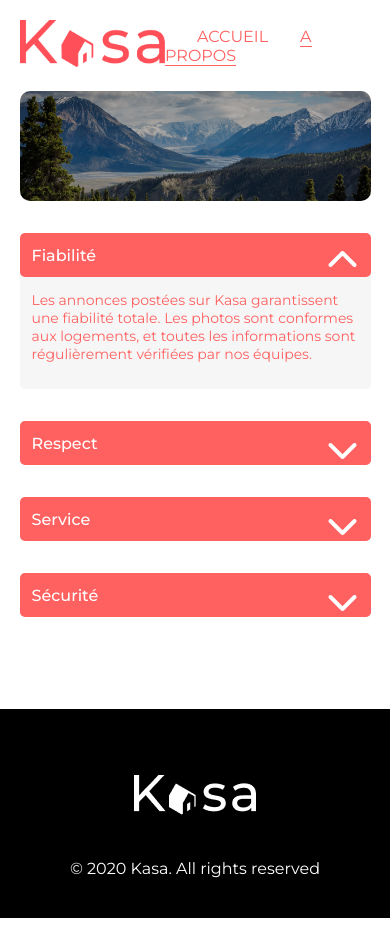
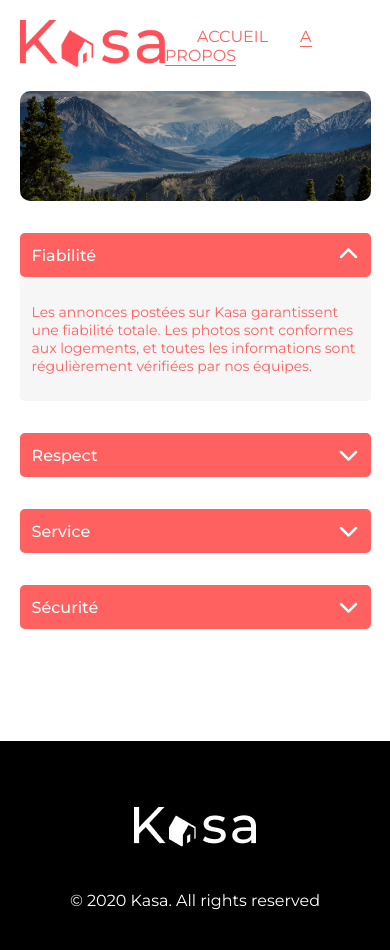
Before and after one commit to thaisrodez/kasa, a React (Create React App) app: page /about in a window 390 px wide. Both pictures are taken after a click on the element "Fiabilité". Before the commit the page ends 918 px from the top, so only its background shows below. Built offline with nearby package versions, Linux system fonts and the light colour scheme.

Commit message:
fix(collapse): rework collapses

```diff
--- a/src/components/Collapse.jsx
+++ b/src/components/Collapse.jsx
@@ -3,7 +3,6 @@ import '../styles/Components/Collapse.css';
 
 function Collapse({ title, text }) {
   const [isOpen, setIsOpen] = useState(false);
-
   return (
     <article className="collapse">
       <div onClick={() => setIsOpen(!isOpen)} className="collapse-title">
@@ -14,11 +13,19 @@ function Collapse({ title, text }) {
           <i className="fa-solid fa-chevron-down chevron"></i>
         )}
       </div>
-      {isOpen ? (
+      {isOpen && (
         <div className="collapse-text">
-          <p>{text}</p>
+          {typeof text === 'string' ? (
+            <p>{text}</p>
+          ) : (
+            <ul>
+              {text.map((item) => (
+                <li key={item}>{item}</li>
+              ))}
+            </ul>
+          )}
         </div>
-      ) : null}
+      )}
     </article>
   );
 }
--- a/src/styles/Components/Collapse.css
+++ b/src/styles/Components/Collapse.css
@@ -1,6 +1,5 @@
 .collapse {
   margin: 32px 72px;
-  background-color: #F6F6F6;
   border-radius: 5px;
 }
 
@@ -23,7 +22,15 @@
 .collapse-text {
   color: #FF6060;
   font-size: 24px;
-  padding: 0 12px 12px 12px;
+  padding: 12px;
+  background-color: #F6F6F6;
+  border-radius: 5px;
+
+}
+
+.collapse-text ul {
+  list-style: none;
+  padding: 0;
 }
 
 .chevron {
@@ -46,6 +53,6 @@
   }
 
   .chevron {
-    height: 20px;
+    font-size: 20px;
   }
 }
--- a/src/styles/index.css
+++ b/src/styles/index.css
@@ -12,6 +12,7 @@ code {
 
 .kasa-main {
   margin: 0 auto;
+  margin-bottom: 32px;
   width: 90%;
   min-height: 84vh;
 }
```
